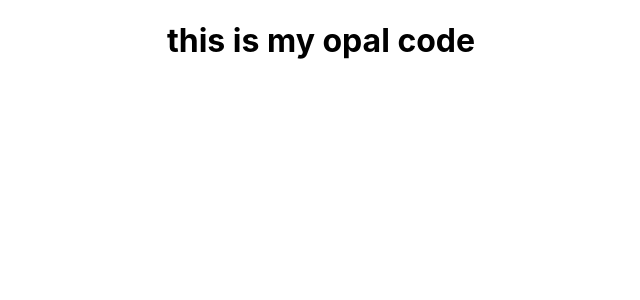
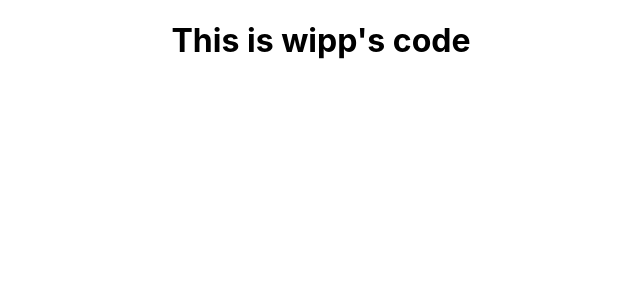
Before and after one commit to OPALKUUUB/d2u-mart, a React (Create React App) app in the folder client/: page / in a window 1280 px wide. Shown: the top 300 px of the page, without its empty margins (319-959 px from the left). Built offline with nearby package versions, Linux system fonts and the light colour scheme.

Commit message:
add wipp branch

```diff
--- a/client/src/App.js
+++ b/client/src/App.js
@@ -3,7 +3,7 @@ import "./App.css";
 function App() {
   return (
     <div className="App">
-      <h1>this is my opal code</h1>
+      <h1>This is wipp's code</h1>
     </div>
   );
 }
```
